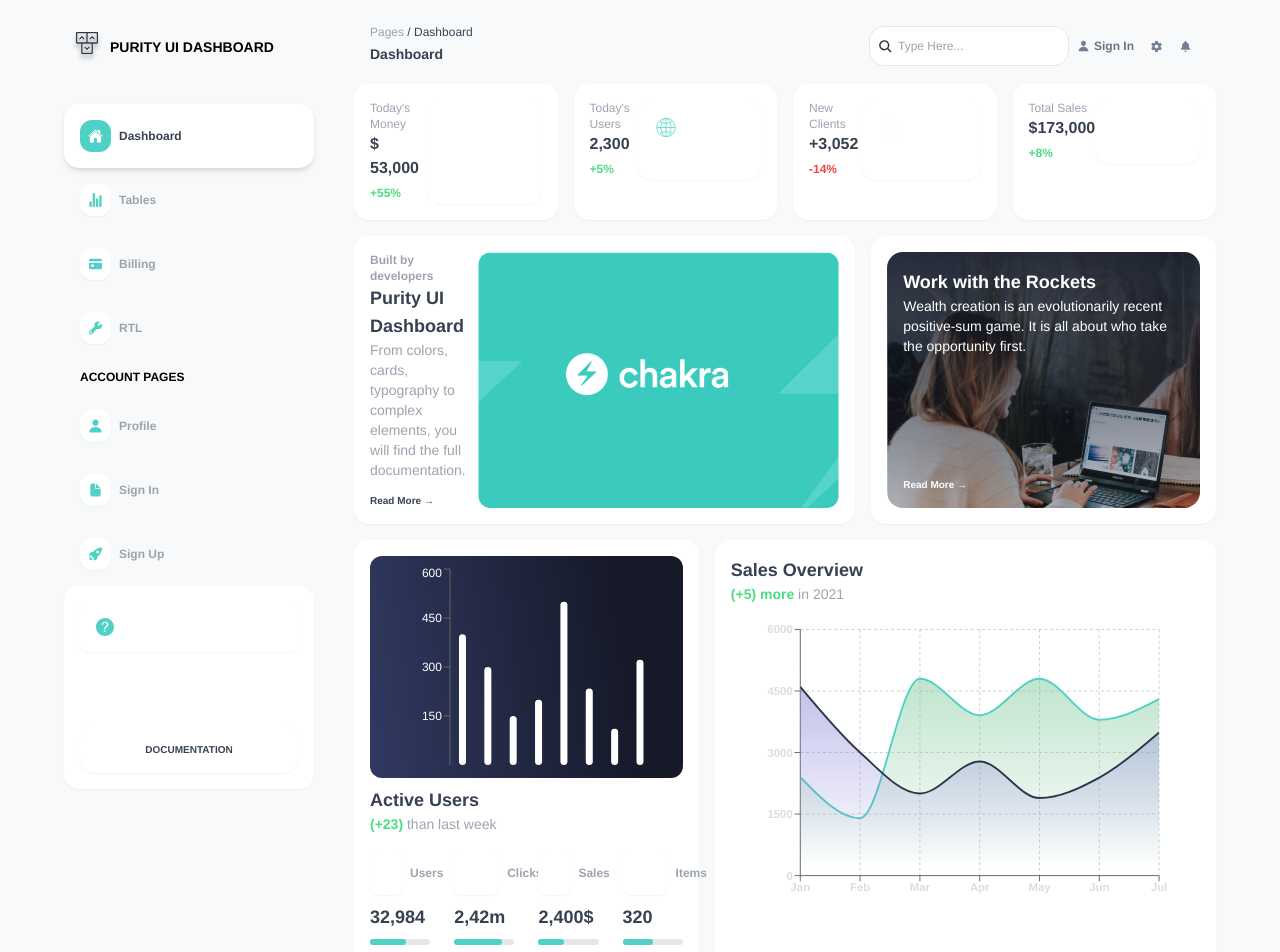
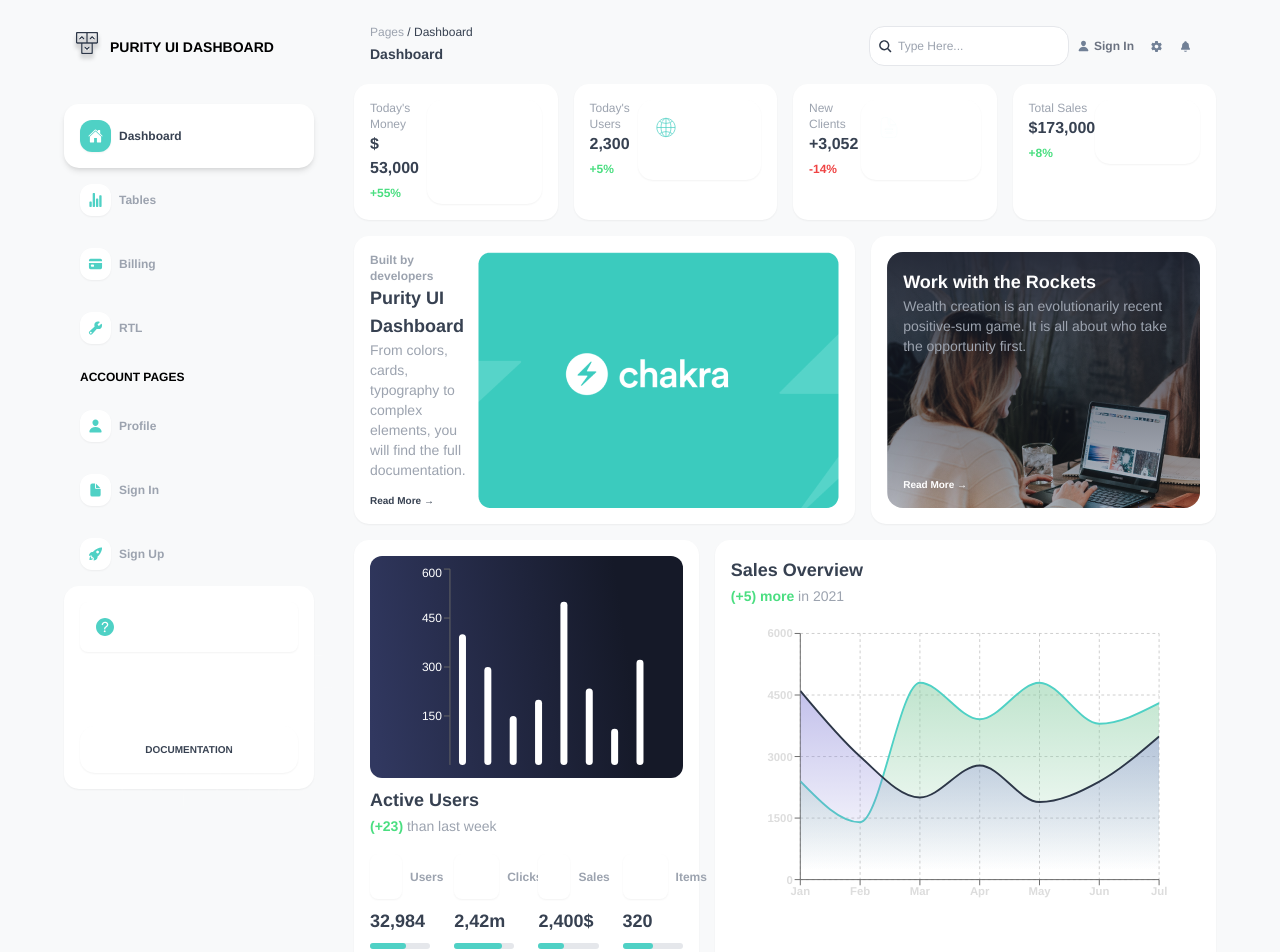
Before and after one commit to arrlancore/duck-flying-tp-project, a Next.js app: page / in a window 1280 px wide. Shown: the top 952 px of the page. Built offline with nearby package versions, Linux system fonts and the light colour scheme.

Commit message:
add text

```diff
--- a/components/Header.tsx
+++ b/components/Header.tsx
@@ -8,6 +8,7 @@ import {
   search,
   settings,
 } from "../src/assets/icons";
+import Text from "./Text";
 
 const Header = () => {
   return (
@@ -16,7 +17,7 @@ const Header = () => {
         <div className="text-xs font-normal text-gray-400">
           Pages <span className="text-gray-700">/ Dashboard</span>
         </div>
-        <div className="my-1 font-bold text-sm text-gray-700">Dashboard</div>
+        <Text variant="head1">Dashboard</Text>
       </div>
       <div className="flex items-center">
         {/* search input */}
--- a/components/Hero.tsx
+++ b/components/Hero.tsx
@@ -2,6 +2,7 @@ import Image from "next/image";
 import React from "react";
 import { chakra } from "../src/assets/images";
 import Box from "./Box";
+import Text from "./Text";
 
 const Hero = () => {
   return (
@@ -18,10 +19,10 @@ const Hero = () => {
             <div className="text-lg font-bold text-gray-700">
               Purity UI Dashboard
             </div>
-            <p className="text-sm font-normal text-gray-400">
+            <Text>
               From colors, cards, typography to complex elements, you will find
               the full documentation.
-            </p>
+            </Text>
           </div>
           <div
             className="text-[10px] font-bold
@@ -38,10 +39,10 @@ const Hero = () => {
                 <div className="text-lg font-bold text-white">
                   Work with the Rockets
                 </div>
-                <p className="text-sm font-normal text-white">
+                <Text>
                   Wealth creation is an evolutionarily recent positive-sum game.
                   It is all about who take the opportunity first.
-                </p>
+                </Text>
               </div>
               <div
                 className="text-[10px] font-bold
--- a/components/Stats.tsx
+++ b/components/Stats.tsx
@@ -21,6 +21,7 @@ import {
   AreaChart,
   Area,
 } from "recharts";
+import Text from "./Text";
 
 const currentStats = [
   {
@@ -159,13 +160,8 @@ const Stats = () => {
             </ResponsiveContainer>
           </div>
           <div className="w-full mt-2">
-            <div
-              className="font-bold text-lg
-            text-gray-700"
-            >
-              Active Users
-            </div>
-            <div className="font-normal text-sm text-gray-400">
+            <Text variant="head2">Active Users</Text>
+            <Text variant="caption">
               <span
                 className="font-bold
                text-green-400"
@@ -173,7 +169,7 @@ const Stats = () => {
                 (+23)
               </span>{" "}
               than last week
-            </div>
+            </Text>
 
             <div className="mt-4 grid grid-cols-1 xs:grid-cols-2 md:grid-cols-4 gap-6 xl:gap-12">
               {currentStats.map((stat) => (
@@ -208,13 +204,8 @@ const Stats = () => {
         </div>
       </Box>
       <Box className="flex-[3] w-full relative overflow-hidden">
-        <div
-          className="font-bold text-lg
-            text-gray-700"
-        >
-          Sales Overview
-        </div>
-        <div className="font-normal text-sm text-gray-400">
+        <Text variant="head2">Sales Overview</Text>
+        <Text variant="caption">
           <span
             className="font-bold
                text-green-400"
@@ -222,7 +213,7 @@ const Stats = () => {
             (+5) more
           </span>{" "}
           in 2021
-        </div>
+        </Text>
 
         <ResponsiveContainer className="pt-4" width="100%" height={300}>
           <AreaChart
--- /dev/null
+++ b/components/Text.tsx
@@ -0,0 +1,44 @@
+import React, { HTMLAttributes } from "react";
+
+type TextVariant = "head1" | "head2" | "caption";
+
+type Props = HTMLAttributes<HTMLElement> & { variant?: TextVariant };
+
+const Text = ({ variant, ...rest }: Props) => {
+  let className = "";
+  let Elm = ({ children, ...props }: HTMLAttributes<HTMLElement>) => (
+    <div {...props}>{children}</div>
+  );
+  switch (variant) {
+    case "head1":
+      className = "my-1 font-bold text-sm text-gray-700";
+      break;
+    case "head2":
+      className = "font-bold text-lg text-gray-700";
+      break;
+    case "caption":
+      className = "font-normal text-sm text-gray-400";
+      // eslint-disable-next-line react/display-name
+      Elm = ({ children, ...props }: HTMLAttributes<HTMLElement>) => (
+        <span {...props}>{children}</span>
+      );
+      break;
+    default:
+      className = "text-sm font-normal text-gray-400";
+      // eslint-disable-next-line react/display-name
+      Elm = ({ children, ...props }: HTMLAttributes<HTMLElement>) => (
+        <p {...props}>{children}</p>
+      );
+      break;
+  }
+
+  className = !!rest.className ? `${className} ${rest.className}` : className;
+
+  return (
+    <Elm className={className} {...rest}>
+      {rest.children}
+    </Elm>
+  );
+};
+
+export default Text;
--- a/components/index.ts
+++ b/components/index.ts
@@ -7,6 +7,7 @@ import MainMenu from "./MainMenu";
 import ProjectsInfo from "./ProjectsInfo";
 import Stats from "./Stats";
 import Summary from "./Summary";
+import Text from "./Text";
 
 export {
   Brand,
@@ -18,4 +19,5 @@ export {
   ProjectsInfo,
   Stats,
   Summary,
+  Text,
 };
```
